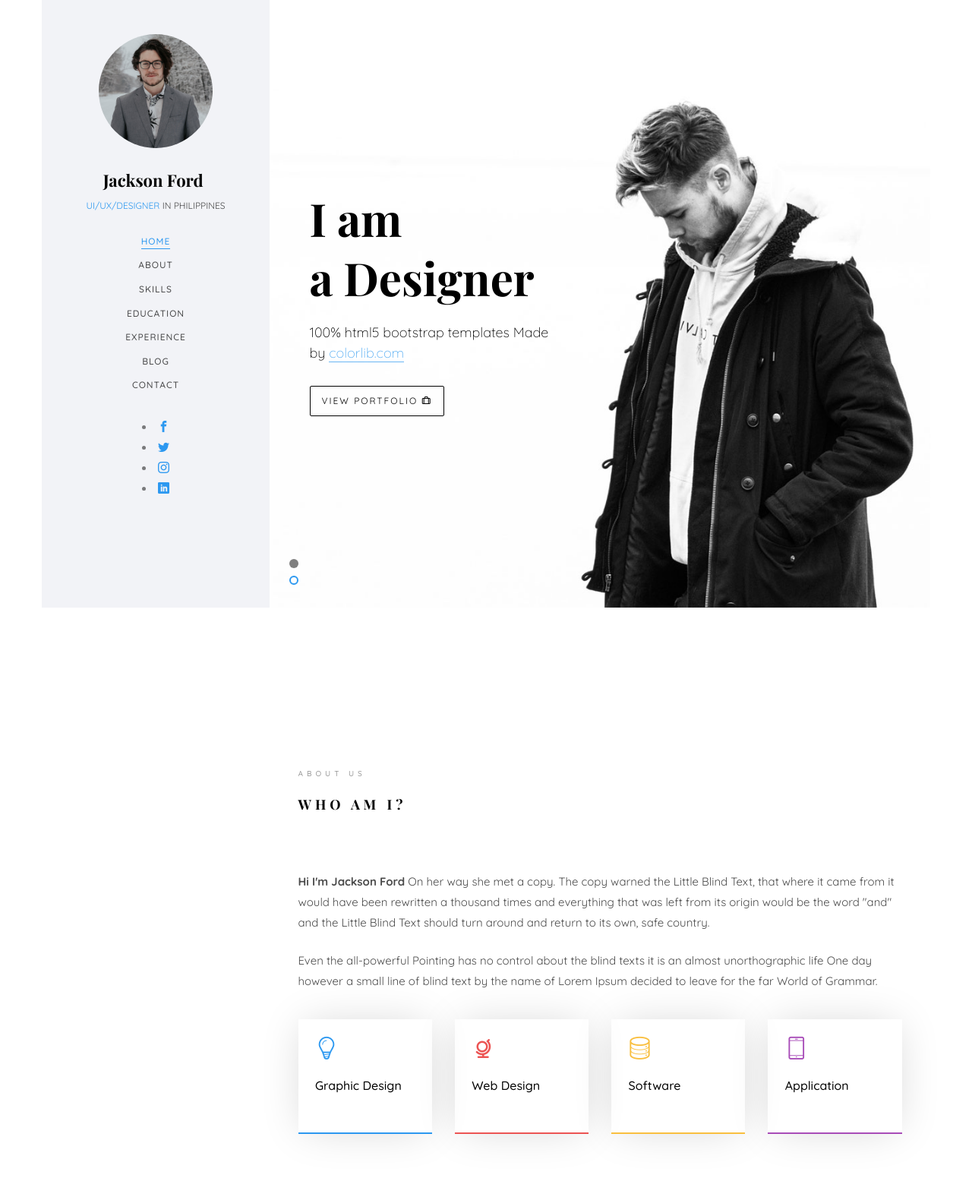
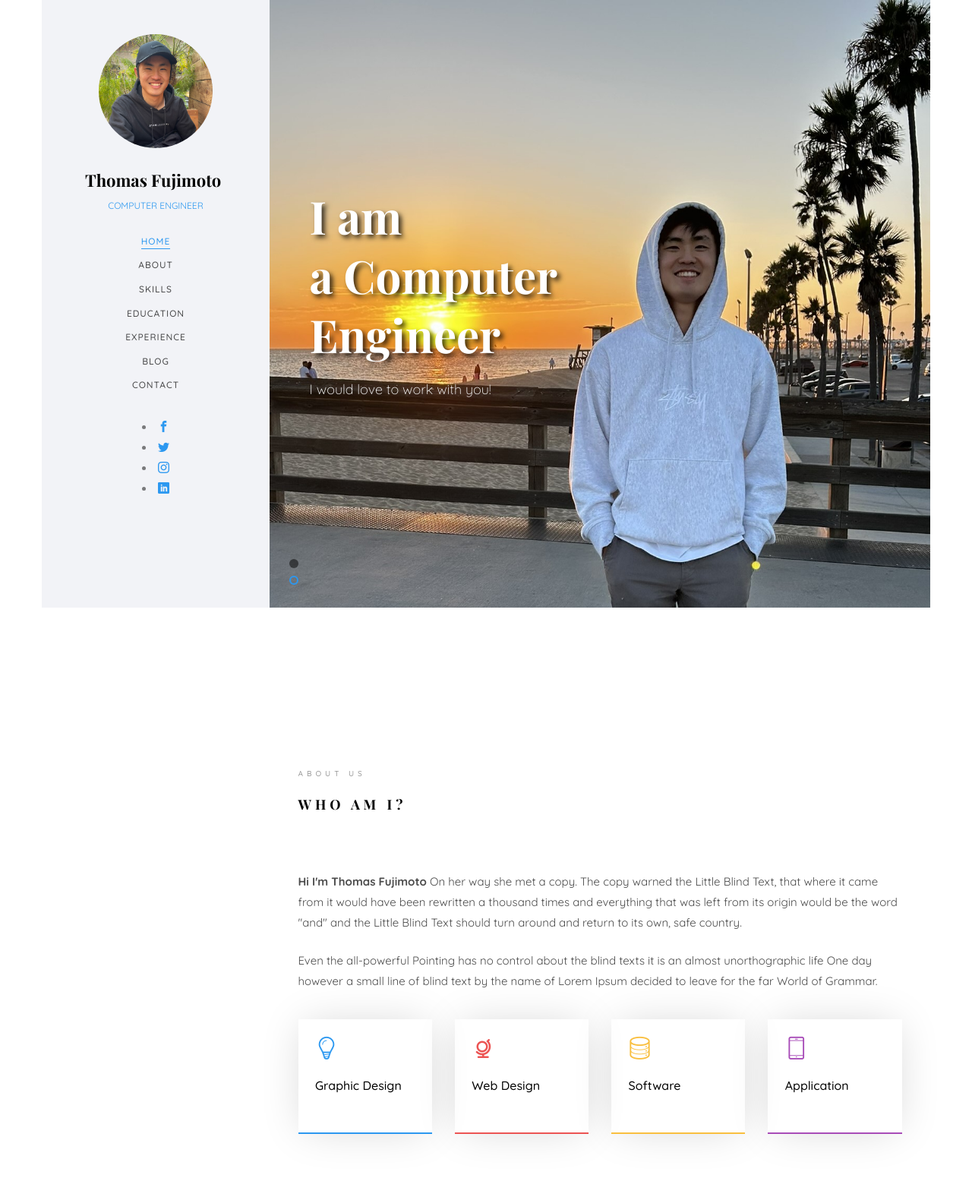
Before and after one commit to thomasfujimoto/thomasfujimoto.org, a plain HTML site: page index.html in a window 1280 px wide. Shown: the top 1576 px of the page at 76% size. Drawn offline with nearby package versions, Linux system fonts and the light colour scheme; files whose address does not match are found by name; a web font is replaced by a local one.

Commit message:
Add: personal images

```diff
--- a/index.html
+++ b/index.html
@@ -3,7 +3,7 @@
 	<head>
 	<meta charset="utf-8">
 	<meta http-equiv="X-UA-Compatible" content="IE=edge">
-	<title>Jackson Template</title>
+	<title>Thomas Fujimoto</title>
 	<meta name="viewport" content="width=device-width, initial-scale=1">
 	<meta name="description" content="" />
 	<meta name="keywords" content="" />
@@ -56,9 +56,9 @@
 		<a href="#" class="js-colorlib-nav-toggle colorlib-nav-toggle" data-toggle="collapse" data-target="#navbar" aria-expanded="false" aria-controls="navbar"><i></i></a>
 		<aside id="colorlib-aside" role="complementary" class="border js-fullheight">
 			<div class="text-center">
-				<div class="author-img" style="background-image: url(images/about.jpg);"></div>
-				<h1 id="colorlib-logo"><a href="index.html">Jackson Ford</a></h1>
-				<span class="position"><a href="#">UI/UX/Designer</a> in Philippines</span>
+				<div class="author-img" style="background-image: url(images/about.JPEG);"></div>
+				<h1 id="colorlib-logo"><a href="index.html">Thomas Fujimoto</a></h1>
+				<span class="position"><a href="#">Computer Engineer</a> </span>
 			</div>
 			<nav id="colorlib-main-menu" role="navigation" class="navbar">
 				<div id="navbar" class="collapse">
@@ -90,14 +90,14 @@
 			<section id="colorlib-hero" class="js-fullheight" data-section="home">
 				<div class="flexslider js-fullheight">
 					<ul class="slides">
-				   	<li style="background-image: url(images/img_bg_1.jpg);">
+				   	<li style="background-image: url(images/home_page2.JPEG);">
 				   		<div class="overlay"></div>
 				   		<div class="container-fluid">
 				   			<div class="row">
 					   			<div class="col-md-6 col-md-offset-3 col-md-pull-3 col-sm-12 col-xs-12 js-fullheight slider-text">
 					   				<div class="slider-text-inner js-fullheight">
 					   					<div class="desc">
-						   					<h1>Hi! <br>I'm Jackson</h1>
+						   					<h1 style="color: white; text-shadow: 4px 4px 6px rgba(0, 0, 0, 0.75);">Hi! <br>I'm Thomas</h1>
 						   					<!-- <h2>100% html5 bootstrap templates Made by <a href="https://colorlib.com/" target="_blank">colorlib.com</a></h2>
 												<p><a class="btn btn-primary btn-learn">Download CV <i class="icon-download4"></i></a></p>
 											</div> -->
@@ -106,16 +106,16 @@
 					   		</div>
 				   		</div>
 				   	</li>
-				   	<li style="background-image: url(images/img_bg_2.jpg);">
+				   	<li style="background-image: url(images/home_page.JPEG);">
 				   		<div class="overlay"></div>
 				   		<div class="container-fluid">
 				   			<div class="row">
 					   			<div class="col-md-6 col-md-offset-3 col-md-pull-3 col-sm-12 col-xs-12 js-fullheight slider-text">
 					   				<div class="slider-text-inner">
 					   					<div class="desc">
-						   					<h1>I am <br>a Designer</h1>
-												<h2>100% html5 bootstrap templates Made by <a href="https://colorlib.com/" target="_blank">colorlib.com</a></h2>
-												<p><a class="btn btn-primary btn-learn">View Portfolio <i class="icon-briefcase3"></i></a></p>
+						   					<h1 style="color: white; text-shadow: 4px 4px 6px rgba(0, 0, 0, 0.75);">I am <br>a Computer Engineer</h1>
+												<h2 style="color: white; text-shadow: 4px 4px 6px rgba(0, 0, 0, 0.75);">I would love to work with you!</h2>
+												<!-- <p><a class="btn btn-primary btn-learn">View Portfolio <i class="icon-briefcase3"></i></a></p> -->
 											</div>
 					   				</div>
 					   			</div>
@@ -135,7 +135,7 @@
 									<div class="about-desc">
 										<span class="heading-meta">About Us</span>
 										<h2 class="colorlib-heading">Who Am I?</h2>
-										<p><strong>Hi I'm Jackson Ford</strong> On her way she met a copy. The copy warned the Little Blind Text, that where it came from it would have been rewritten a thousand times and everything that was left from its origin would be the word "and" and the Little Blind Text should turn around and return to its own, safe country.</p>
+										<p><strong>Hi I'm Thomas Fujimoto</strong> On her way she met a copy. The copy warned the Little Blind Text, that where it came from it would have been rewritten a thousand times and everything that was left from its origin would be the word "and" and the Little Blind Text should turn around and return to its own, safe country.</p>
 										<p>Even the all-powerful Pointing has no control about the blind texts it is an almost unorthographic life One day however a small line of blind text by the name of Lorem Ipsum decided to leave for the far World of Grammar.</p>
 									</div>
 								</div>
```
Also changed, not shown: images/about.JPEG (added), images/about.jpg (deleted), images/home_page.JPEG (added), images/home_page2.JPEG (added).
